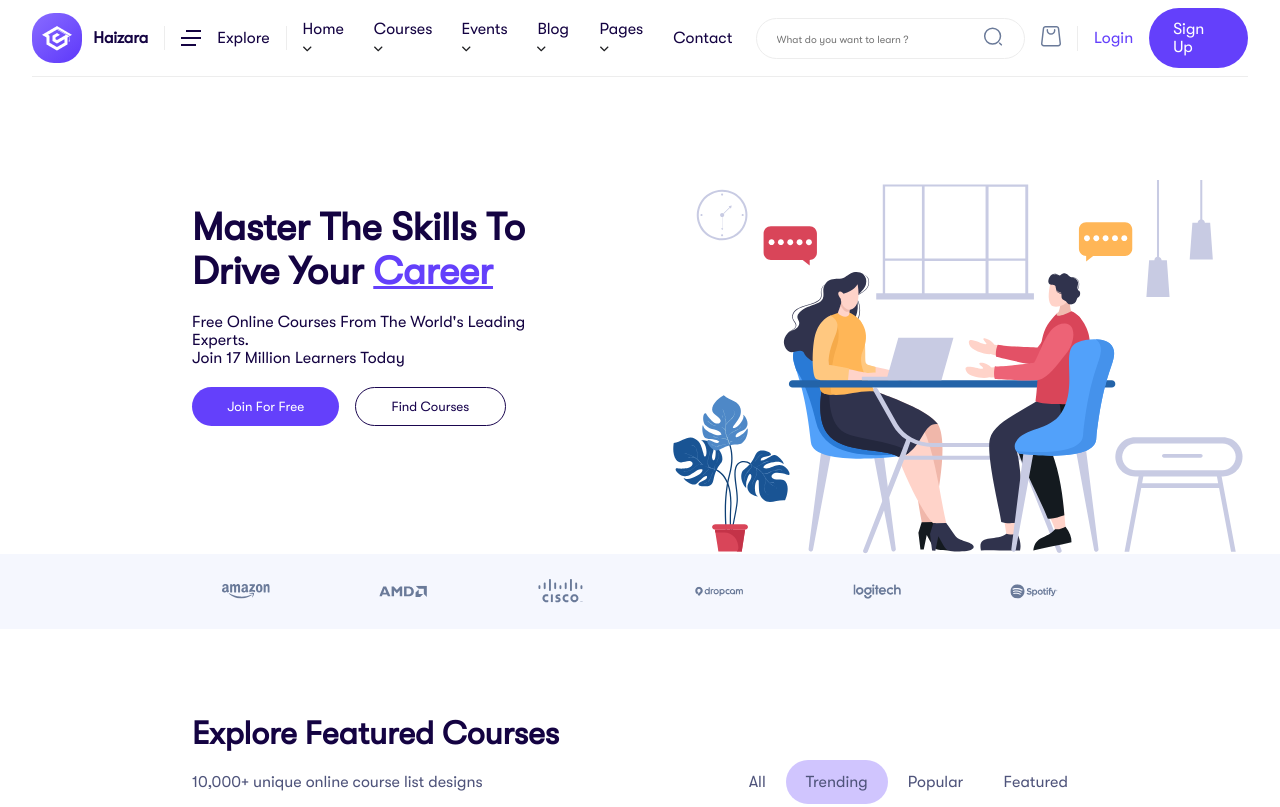
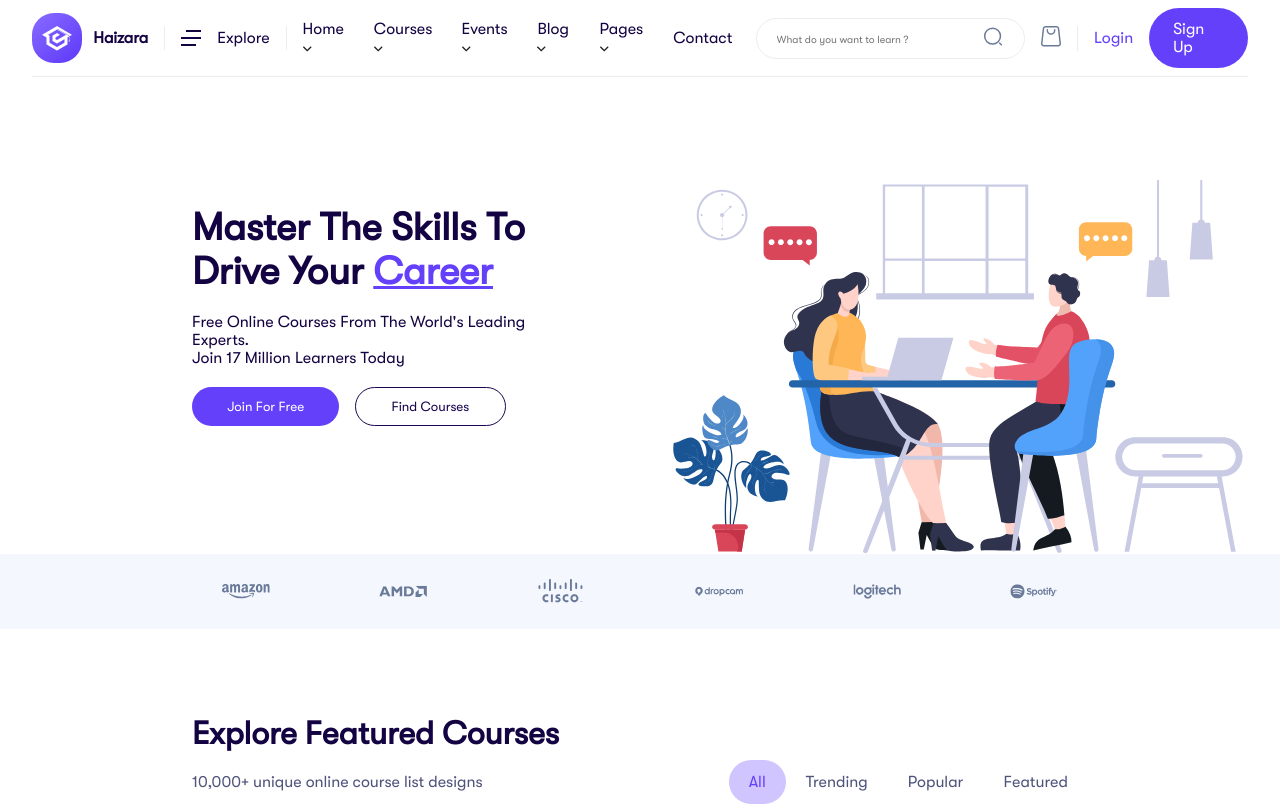
Before and after one commit to acf-patrick/haizara, a React (Create React App) app: page / in a window 1280 px wide. Built offline with nearby package versions, Linux system fonts and the light colour scheme.

Commit message:
add util component course card

```diff
--- /dev/null
+++ b/src/Components/Home/Courses/Courses.scss
@@ -0,0 +1,51 @@
+@import "../../../Assets/Styles/variables.scss";
+
+.popular-courses {
+    display: flex;
+    padding-top: 4rem;
+    flex-direction: column;
+
+    .title {
+      display: flex;
+      justify-content: space-between;
+      align-items: flex-end;
+    }
+
+    .text {
+      h1 {
+        text-transform: capitalize;
+        color: $header-color;
+      }
+
+      p {
+        color: $text-color;
+      }
+    }
+
+    .categories {
+      display: flex;
+    }
+
+    ul {
+      padding: 0;
+      list-style: none;
+
+      li a {
+        color: $text-color;
+        padding: 0.8rem 1.25rem;
+        border-radius: 2rem;
+        text-transform: capitalize;
+
+        &.active {
+          background: transparentize($color: $primary-color, $amount: 0.7);
+          color: $primary-color;
+        }
+      }
+    }
+  }
+
+  .courses {
+    button {
+      display: none;
+    }
+  }
--- /dev/null
+++ b/src/Components/Home/Courses/Courses.tsx
@@ -0,0 +1,46 @@
+import { useState } from "react";
+import courses from "./mockCourses"
+import CourseCard from "../../Utils/CourseCard";
+import "./Courses.scss";
+
+function Courses() {
+  const [active, setActive] = useState(0);
+  let categories: string[] = ["all", "trending", "popular", "featured"];
+
+  return (
+    <div className="popular-courses">
+      <div className="title">
+        <div className="text">
+          <h1>explore featured courses</h1>
+          <p>10,000+ unique online course list designs</p>
+        </div>
+        <ul className="categories">
+          {categories.map((category, i) => (
+            <li key={i}>
+              <a
+                href="#"
+                className={`${i == active ? "active" : ""}`}
+                onClick={(e) => {
+                  setActive(i);
+                }}
+              >
+                {category}
+              </a>
+            </li>
+          ))}
+        </ul>
+      </div>
+      <div className="courses">
+        <button className="left"></button>
+        <div className="list">
+          {courses.map(course =>
+            <CourseCard props={course} />
+          )}
+        </div>
+        <button className="right"></button>
+      </div>
+    </div>
+  );
+}
+
+export default Courses;
--- /dev/null
+++ b/src/Components/Home/Courses/mockCourses.ts
@@ -0,0 +1,50 @@
+import ICourseCardProps from "../../../Interfaces/ICourseCard";
+
+const courses: ICourseCardProps[] = [
+  {
+    stars: 4.5,
+    title: "learn figma - UI/UX design essential training",
+    lessons: 6,
+    duration: "3h 56m",
+    level: "Beginner",
+    oldPrice: 179,
+    price: 79,
+    author: "Ali Tufan"
+  },
+  {
+    stars: 4.5,
+    title: "complete python bootcamp from zero to hero in python",
+    lessons: 6,
+    duration: "3h 56m",
+    level: "Beginner",
+    oldPrice: 179,
+    price: 79,
+    author: "Ali Tufan",
+		status: "popular",
+		bestSeller: true
+  },
+  {
+    stars: 4.5,
+    title: "angular - the complete guide (2022 edition)",
+    lessons: 6,
+    duration: "3h 56m",
+    level: "Beginner",
+    oldPrice: 179,
+    price: 79,
+    author: "Ali Tufan",
+		status: "new",
+  },
+  {
+    stars: 4.5,
+    title: "the ultimate draing course beginer to advanced",
+    lessons: 6,
+    duration: "3h 56m",
+    level: "Beginner",
+    oldPrice: 179,
+    price: 79,
+    author: "Ali Tufan",
+		status: "popular"
+  },
+];
+
+export default courses;
--- a/src/Components/Home/Home.scss
+++ b/src/Components/Home/Home.scss
@@ -4,49 +4,3 @@ main {
   width: 70%;
   margin: auto;
 }
-
-.popular-courses {
-  display: flex;
-  padding-top: 4rem;
-  flex-direction: column;
-
-  .title {
-    display: flex;
-    justify-content: space-between;
-    align-items: flex-end;
-  }
-
-  .text {
-    h1 {
-      text-transform: capitalize;
-      color: $header-color;
-    }
-
-    p {
-      color: $text-color;
-    }
-  }
-
-  .categories {
-    display: flex;
-  }
-
-  ul {
-    padding: 0;
-    list-style: none;
-
-    li a {
-      color: $text-color;
-      padding: 0.8rem 1.25rem;
-      border-radius: 2rem;
-
-      &.active {
-        background: transparentize($color: $primary-color, $amount: 0.7);
-      }
-    }
-  }
-}
-
-.courses {
-  display: none;
-}
--- a/src/Components/Home/Home.tsx
+++ b/src/Components/Home/Home.tsx
@@ -1,33 +1,19 @@
+import { useState } from "react";
 import Header from "./Header/Header";
 import Slide from "./Slide/Slide";
+import Courses from "./Courses/Courses";
 import "./Home.scss";
 
 function Home() {
-    return <>
-        <Header />
-        <Slide />
-        <main>
-					<div className="popular-courses">
-						<div className="title">
-							<div className="text">
-								<h1>explore featured courses</h1>
-								<p>10,000+ unique online course list designs</p>
-							</div>
-							<ul className="categories">
-								<li><a href="#">All</a></li>
-								<li><a href="#" className="active">Trending</a></li>
-								<li><a href="#">Popular</a></li>
-								<li><a href="#">Featured</a></li>
-							</ul>
-						</div>
-						<div className="courses">
-							<button className="left"></button>
-							<div className="list"></div>
-							<button className="right"></button>
-						</div>
-					</div>
-				</main>
+  return (
+    <>
+      <Header />
+      <Slide />
+      <main>
+        <Courses />
+      </main>
     </>
+  );
 }
 
 export default Home;
--- /dev/null
+++ b/src/Components/Utils/CourseCard.scss
@@ -0,0 +1,12 @@
+@import "../../Assets/Styles/variables.scss";
+
+.card-course {
+    width: 300px;
+    display: flex;
+    flex-direction: column;
+
+    .image {
+        width: 100%;
+        background: url(../../Assets/Images/Surface\ 1.png);
+    }
+}
--- /dev/null
+++ b/src/Components/Utils/CourseCard.tsx
@@ -0,0 +1,23 @@
+import ICourseCardProps from "../../Interfaces/ICourseCard";
+import "./CourseCard.scss";
+
+function CourseCard({ props }: { props: ICourseCardProps }) {
+  return (
+    <div className="course-card">
+      <div
+        className="image"
+        style={{
+          background: `url(${
+            props.image ? "props.image" : "../../Assets/Images/Surface 1.png"
+          })`,
+        }}
+      >
+        <div className="tags">
+
+				</div>
+      </div>
+    </div>
+  );
+}
+
+export default CourseCard;
--- /dev/null
+++ b/src/Interfaces/ICourseCard.ts
@@ -0,0 +1,14 @@
+export default interface ICourseCardProps {
+  image?: string;
+  stars: number;
+  title: string;
+  lessons: number;
+  duration: string;
+  level: string;
+  authorPhoto?: string;
+  author: string;
+  oldPrice: number;
+  price: number;
+  bestSeller?: boolean;
+  status?: string; // new / popular
+}
```
Also changed, not shown: src/Assets/Images/Surface 1.png (added).
